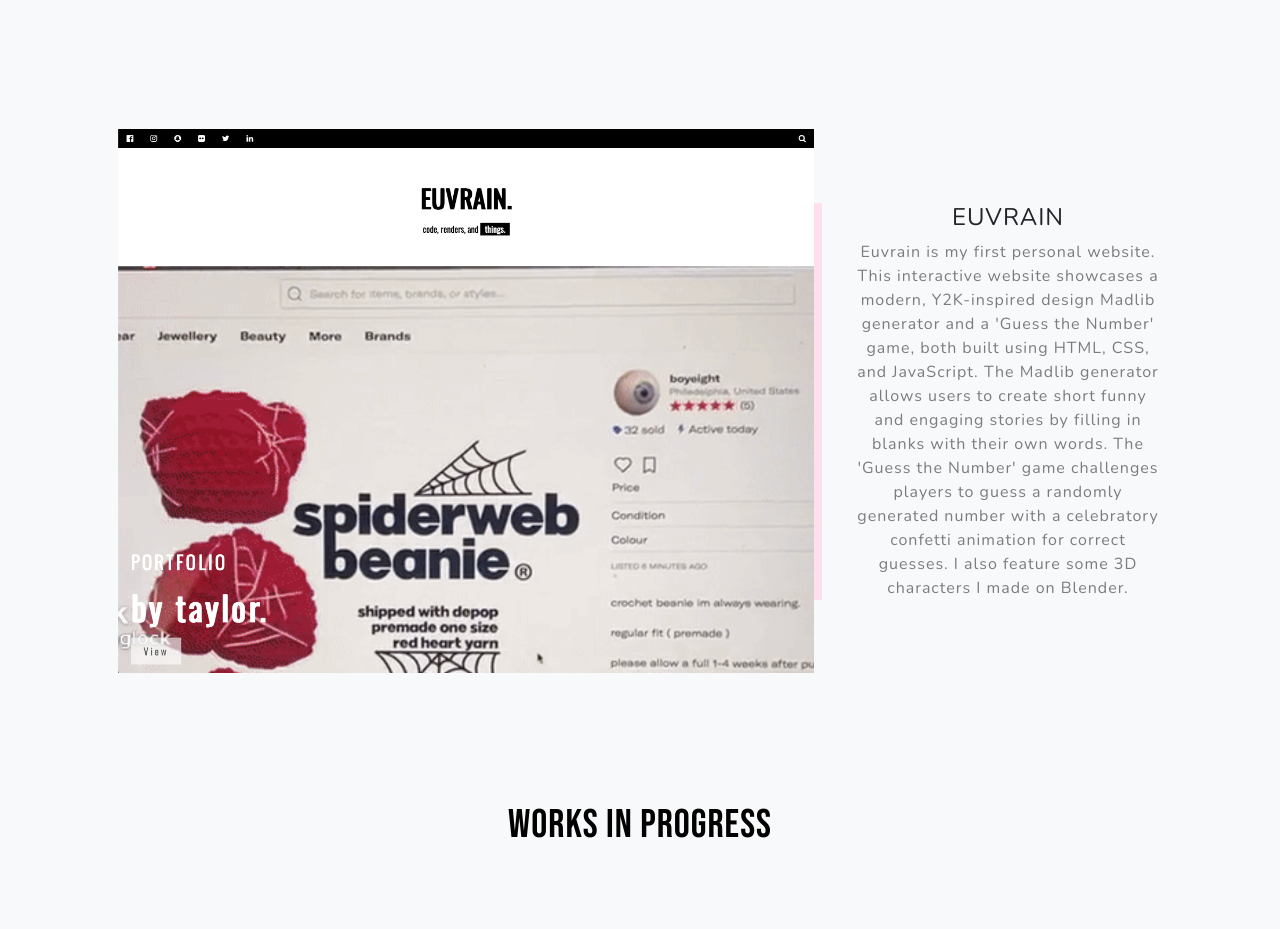
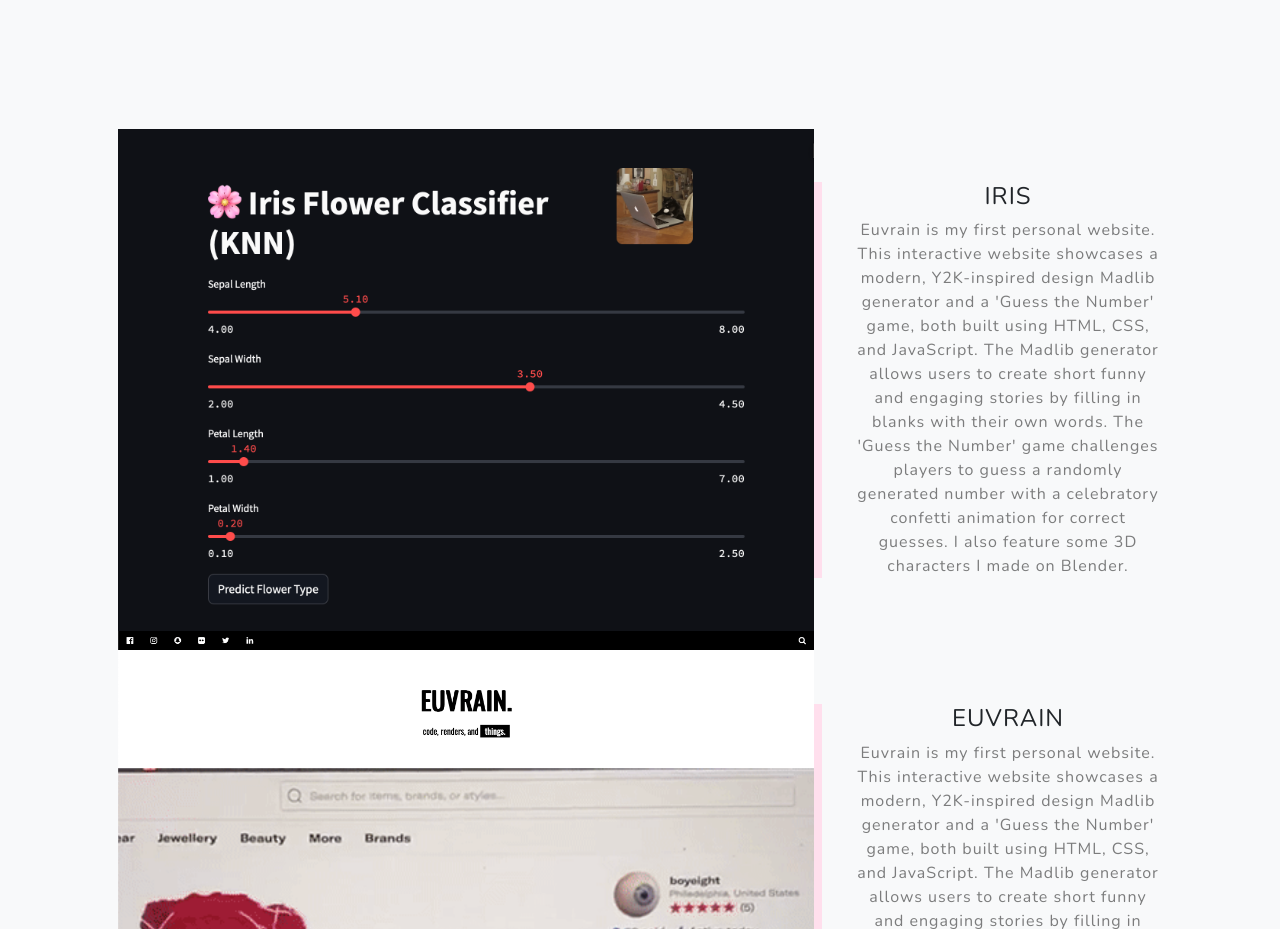
Before and after one commit to euvrain/landing-page, a plain HTML site: page index.html in a window 1280 px wide. Shown: the part 1580-2509 px from the top of the page. Drawn offline with nearby package versions, Linux system fonts and the light colour scheme.

Commit message:
add project

```diff
--- a/index.html
+++ b/index.html
@@ -94,12 +94,21 @@ My long-term goal is to become a Machine Learning Engineer or Data Scientist, an
             <div class="container px-4 px-lg-5">
                 <!-- Featured Project Row-->
                 <div class="row gx-0 mb-4 mb-lg-5 align-items-center">
+                    <div class="col-xl-8 col-lg-7"><img class="img-fluid mb-3 mb-lg-0" src="assets/img/iris.png" alt="..." /></div>
+                    <div class="col-xl-4 col-lg-5">
+                        <div class="featured-text text-center text-lg-left">
+                            <h4>IRIS</h4>
+                            <p class="text-black-50 mb-0">Euvrain is my first personal website. This interactive website showcases a modern, Y2K-inspired design Madlib generator and a 'Guess the Number' game, both built using HTML, CSS, and JavaScript. The Madlib generator allows users to create short funny and engaging stories by filling in blanks with their own words. The 'Guess the Number' game challenges players to guess a randomly generated number with a celebratory confetti animation for correct guesses.  I also feature some 3D characters I made on Blender.</p>
+                        </div>
+
+                    </div>
                     <div class="col-xl-8 col-lg-7"><img class="img-fluid mb-3 mb-lg-0" src="assets/img/ss1.png" alt="..." /></div>
                     <div class="col-xl-4 col-lg-5">
                         <div class="featured-text text-center text-lg-left">
                             <h4>EUVRAIN</h4>
                             <p class="text-black-50 mb-0">Euvrain is my first personal website. This interactive website showcases a modern, Y2K-inspired design Madlib generator and a 'Guess the Number' game, both built using HTML, CSS, and JavaScript. The Madlib generator allows users to create short funny and engaging stories by filling in blanks with their own words. The 'Guess the Number' game challenges players to guess a randomly generated number with a celebratory confetti animation for correct guesses.  I also feature some 3D characters I made on Blender.</p>
                         </div>
+
                     </div>
                 </div>
 
```
Also changed, not shown: assets/img/iris.png (added).
